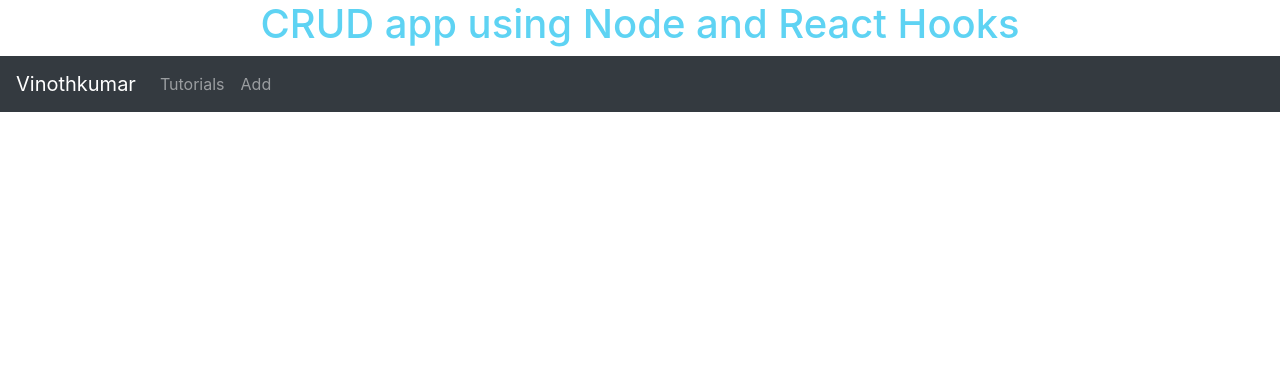
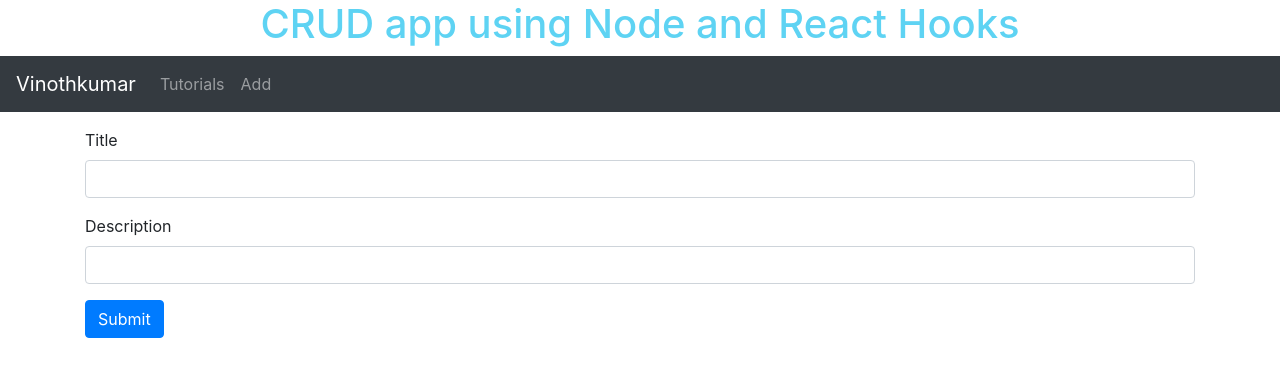
Before and after one commit to Vinoth6194/bezkoder_mern_tuts_reactclient, a React (Create React App) app: page /add in a window 1280 px wide. Shown: the top 376 px of the page. Built offline with nearby package versions, Linux system fonts and the light colour scheme.

Commit message:
add tutorial

```diff
--- a/src/components/AddTutorial.js
+++ b/src/components/AddTutorial.js
@@ -1,7 +1,87 @@
-import React from "react";
+import React, { useState } from "react";
+import TutorialService from "../services/TutorialService";
 
 const AddTutorial = () => {
-  return <div></div>;
+  const initialTutorialState = {
+    id: null,
+    title: "",
+    description: "",
+    published: false,
+  };
+  const [tutorial, setTutorial] = useState(initialTutorialState);
+  const [submitted, setSubmitted] = useState(false);
+  const handleInputChange = (event) => {
+    const { name, value } = event.target;
+    setTutorial({ ...tutorial, [name]: value });
+  };
+  const saveTutorial = () => {
+    var data = {
+      title: tutorial.title,
+      description: tutorial.description,
+    };
+    TutorialService.create(data)
+      .then((response) => {
+        setTutorial({
+          id: response.data.id,
+          title: response.data.title,
+          description: response.data.description,
+          published: response.data.published,
+        });
+        setSubmitted(true);
+        console.log(response.data);
+      })
+      .catch((e) => {
+        console.log(e);
+      });
+  };
+  const newTutorial = () => {
+    setTutorial(initialTutorialState);
+    setSubmitted(false);
+  };
+  return (
+    <div className="submit-form">
+      {submitted ? (
+        <div>
+          <h4>You submitted successfully!</h4>
+          <button className="btn btn-success" onClick={newTutorial}>
+            Add
+          </button>
+        </div>
+      ) : (
+        <div>
+          <div className="form-group">
+            <label htmlFor="title">Title</label>
+            <input
+              type="text"
+              className="form-control"
+              id="title"
+              required
+              value={tutorial.title}
+              onChange={handleInputChange}
+              name="title"
+            />
+          </div>
+
+          <div className="form-group">
+            <label htmlFor="description">Description</label>
+            <input
+              type="text"
+              className="form-control"
+              id="description"
+              required
+              value={tutorial.description}
+              onChange={handleInputChange}
+              name="description"
+            />
+          </div>
+
+          <button onClick={saveTutorial} className="btn btn-primary">
+            Submit
+          </button>
+        </div>
+      )}
+    </div>
+  );
 };
 
 export default AddTutorial;
```
